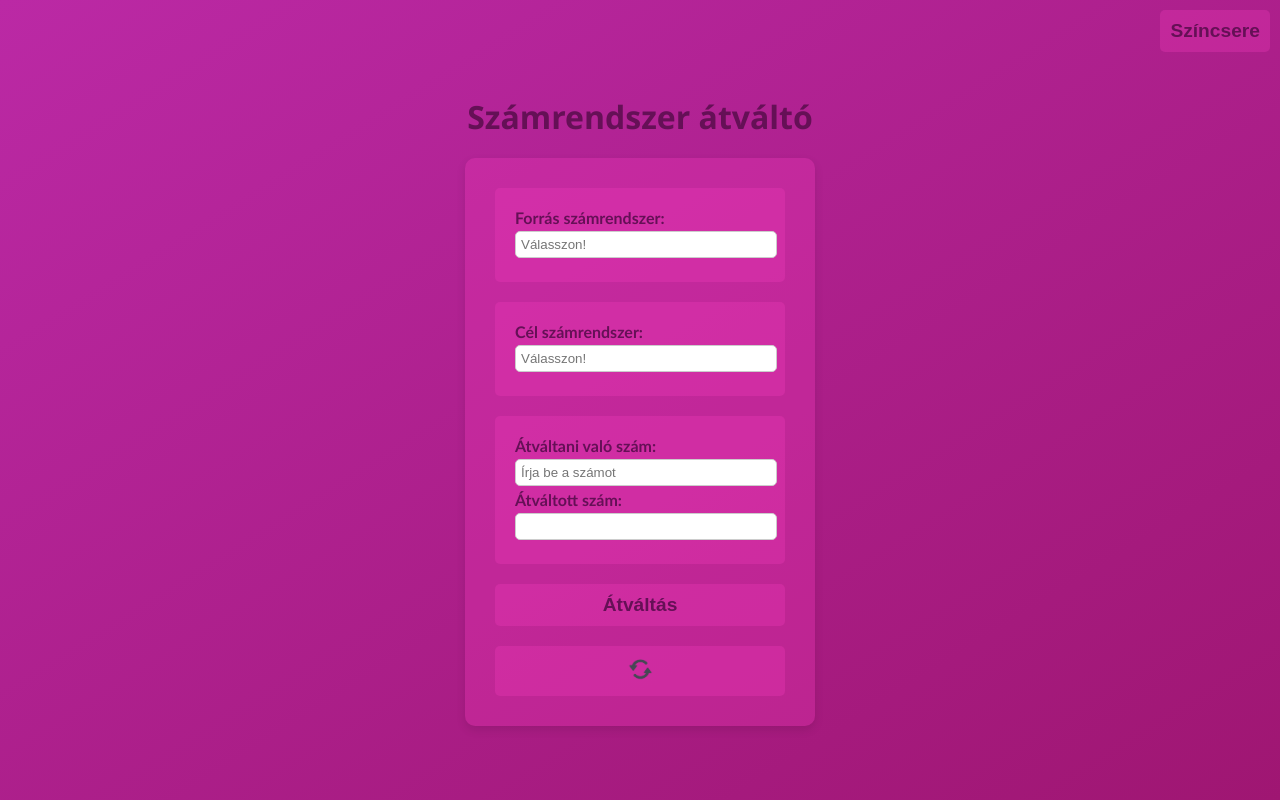
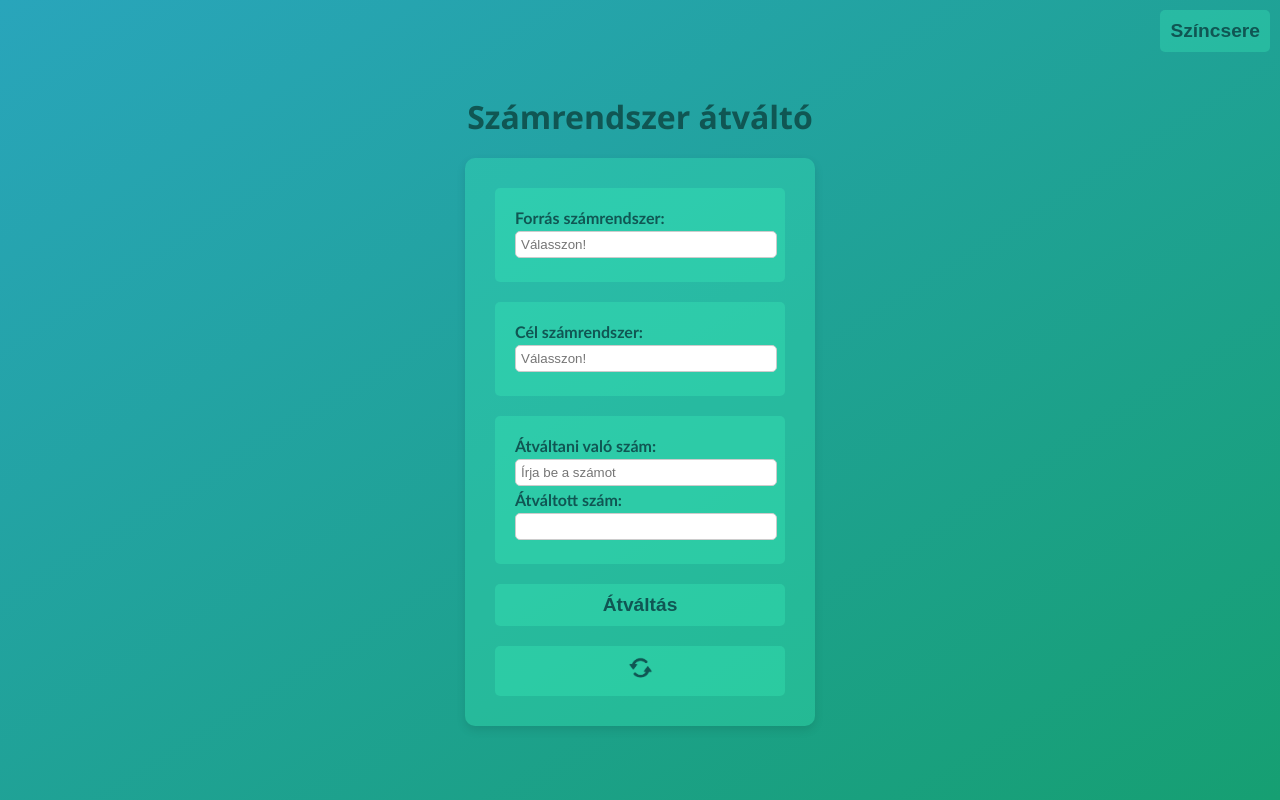
Before and after one commit to matedsanta/atvaltas, a plain HTML site: page index.html in a window 1280 px wide. Both pictures are taken after a click on the button "Színcsere". Drawn offline with Linux system fonts and the light colour scheme.

Commit message:
Properly switch colors

```diff
--- a/index.html
+++ b/index.html
@@ -37,7 +37,7 @@
         </div>
 
         <button id="valtasGomb">Átváltás</button>
-        <button id="cseregomb"><img src="switch.png" width="25px"></button>
+        <button id="cseregomb"><img id="csico" src="src/switch-zold.png" width="25px"></button>
     </div>
 </div>
 
--- a/script.js
+++ b/script.js
@@ -165,24 +165,33 @@ csereGomb.addEventListener('click', () => {
 const root = document.querySelector(':root');
 
 var szin = false // false=zold, true=rozsaszin
-const rozsaszin = {
+
+//
+//  Bővíthető további színekkel, de át kell írni a váltólogikát a boolean használatáról
+//
+const szinek = {
+    rozsaszin : {
         hatter: 'linear-gradient(to bottom right, #bb29a5ff, #9f1672)',
-    szoveg: '#651056',
+        szoveg: '#ffffff',
         szin1: '#ee3ab850',
         szin2: '#ae16a1',
         szin3: '#b832ab',
-}
+        gomb: 'src/switch-feher.png'
+    },
 
-const zold = {
+    zold : {
         hatter: 'linear-gradient(to bottom right, #29a5bbff, #169f72)',
         szoveg: '#105653',
         szin1: '#3aeeb850',
         szin2: '#16aea1',
         szin3: '#32b8ab',
+        gomb: 'src/switch-zold.png'
+    }
 }
 
+
 const body = document.querySelector('body');
-
+const csereicon = document.querySelector('#csico');
 const switchColors = () => {
     const kovSzin = szin ? zold : rozsaszin;
 
@@ -194,7 +203,10 @@ const switchColors = () => {
     root.style.setProperty('--szin-2', kovSzin.szin2)
     root.style.setProperty('--szin-3', kovSzin.szin3)
 
+    csereicon.src = kovSzin.gomb
+
 }
+//Színcsere gomb hozzáadása
 var button = document.createElement("Button");
 button.id = "szinvalto"
 button.innerHTML = "Színcsere";
```
Also changed, not shown: src/switch-feher.png (added), src/switch-zold.png (added), switch.png (deleted). Lines whose indentation alone changed are shown as unchanged.
